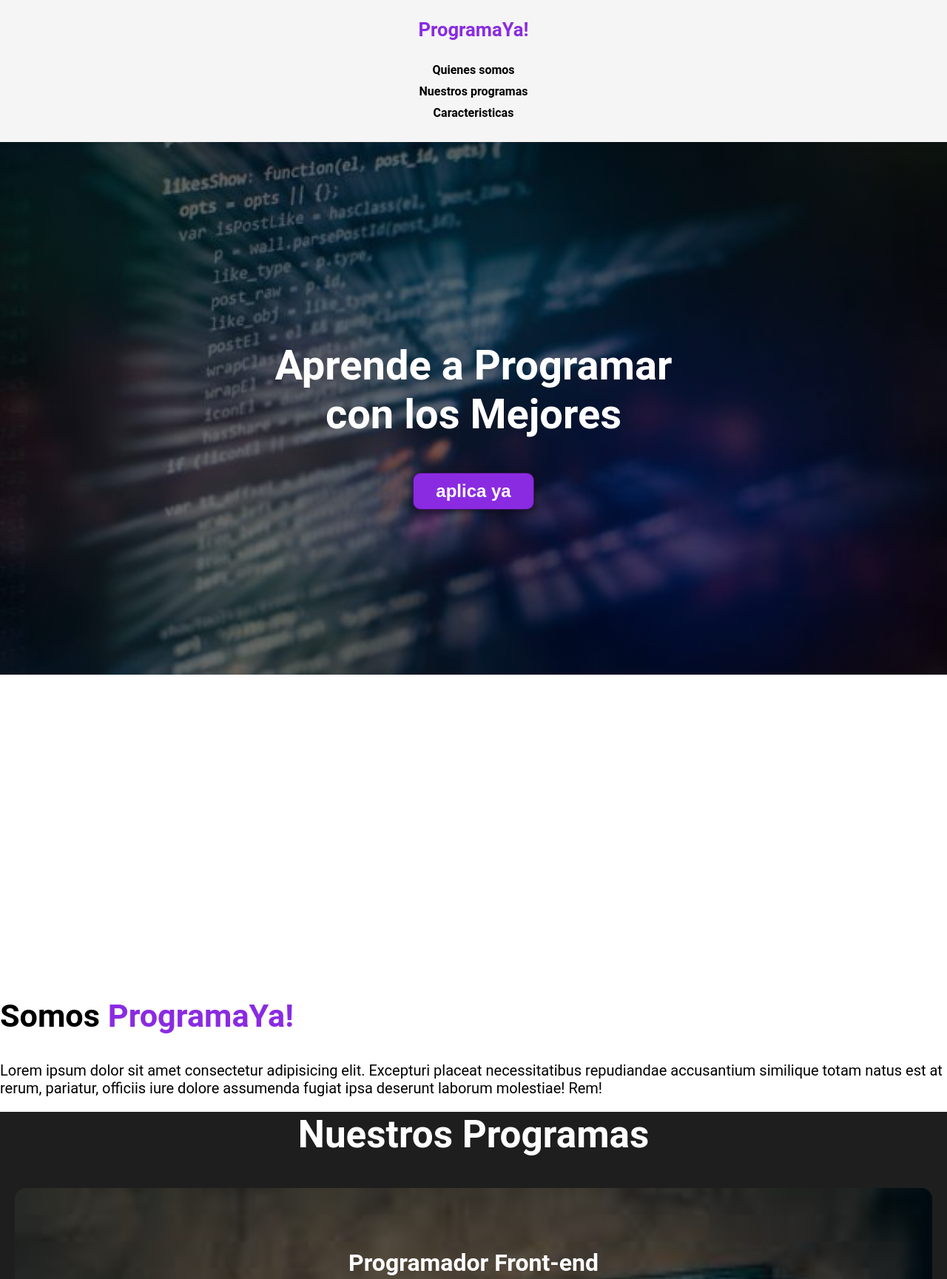
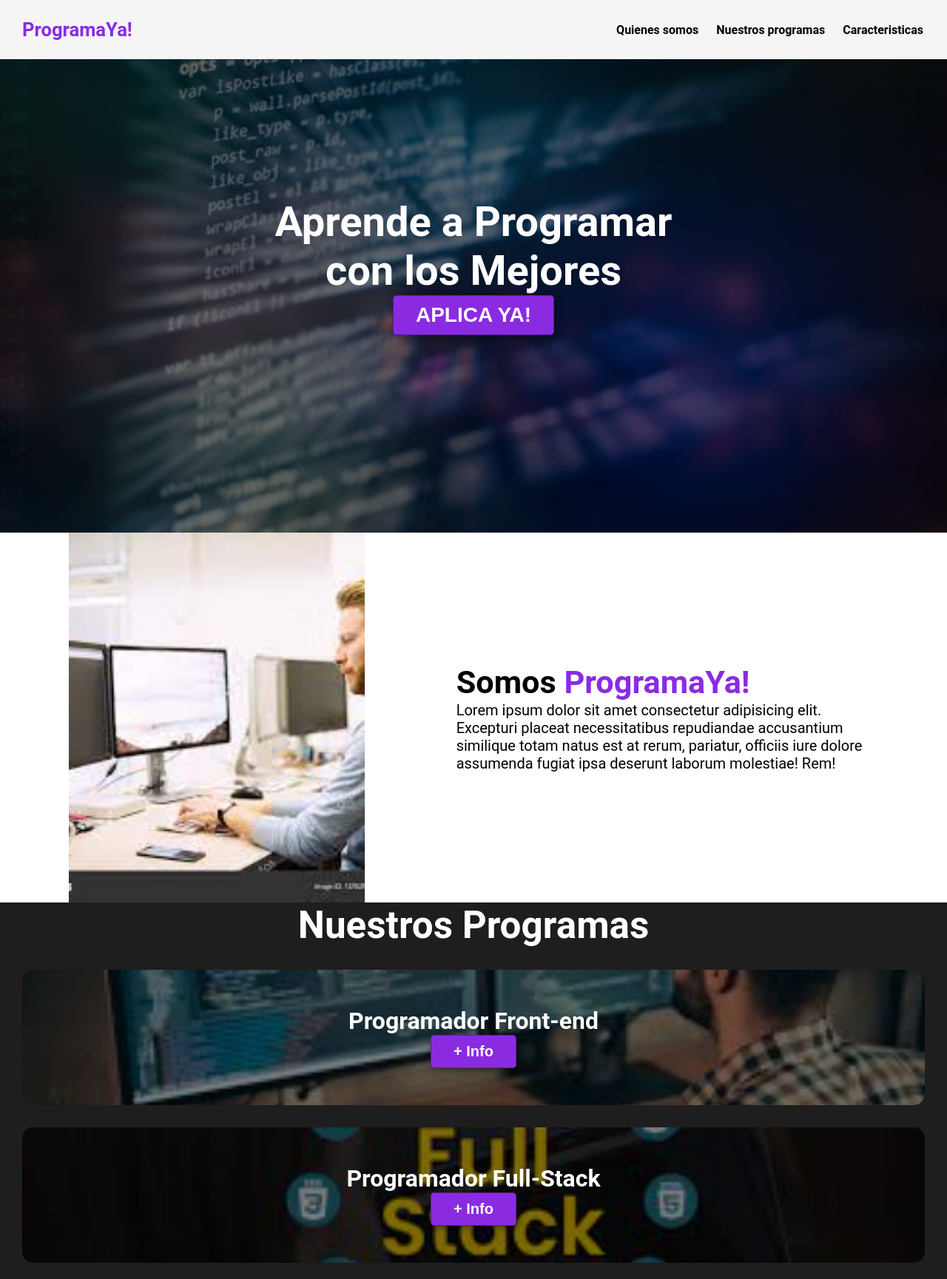
Before and after one commit to GermanGut/Programa-ya, a website: page views/home.html in a window 1280 px wide. Shown: the top 1729 px of the page at 74% size. Drawn offline with Linux system fonts and the light colour scheme.

Commit message:
media starting

```diff
--- a/public/styles.css
+++ b/public/styles.css
@@ -1,33 +1,6 @@
 * {
     box-sizing: border-box;
-}
-
-html {
-    scroll-behavior: smooth;
-}
-
-h1 {
-    font-size: 3.5em;
-}
-
-h2 {
-    font-size: 2.7em;
-}
-
-h3 {
-    font-size: 2em;
-}
-
-p {
-    font-size: 1.25em;
-}
-
-ul {
-    list-style: none;
-}
-
-li {
-    font-size: 1.5em;
+    margin: 0;
 }
 
 body {
@@ -35,12 +8,21 @@ body {
     margin: 0;
 }
 
+html {scroll-behavior: smooth;}
+
+h1 {font-size: 3.5em;}
+h2 {font-size: 2.7em;}
+h3 {font-size: 2em;}
+p {font-size: 1.25em;}
+ul {list-style: none;}
+li {font-size: 1.5em;}
+
 button {
-    font-size: 1.5em;
+    font-size: 1.25em;
     font-weight: bold;
     padding: 10px 30px;
-    border-radius: 10px;
-    border: 1px solid rgba(0, 0, 0, 0.5);
+    border-radius: 5px;
+    border: 1px solid rgba(0, 0, 0, 0.3);
     box-shadow: 2px 2px 10px rgba(0, 0, 0, 0.5);
     color: white;
     background-color: blueviolet;
@@ -66,7 +48,7 @@ button {
 
 .header__div--logo {
     margin: 0;
-    padding: 25px;
+    padding: 25px 30px;
     font-weight: bold;
     color: blueviolet;
     font-size: 1.6em;
@@ -105,17 +87,23 @@ button {
     flex-direction: column;
     height: 90vh;
     color: white;
-    background-image: linear-gradient(0grad,
+    background-image: linear-gradient(
+            0deg,
             rgba(0, 0, 0, 0.5),
-            rgba(0, 0, 0, 0.5)), url(/images/code-abstract-computer.jpg);
+            rgba(0, 0, 0, 0.5)
+            )
+            ,url(/images/code-abstract-computer.jpg);
     background-repeat: no-repeat;
     background-size: cover;
     background-position: center center;
-
 }
 
 .banner h1 {
     color: white;
+}
+
+.banner button{
+    font-size: 1.75em;
 }
 
 .somosProYa__img {
@@ -134,7 +122,7 @@ button {
 }
 
 .nuestrosprogramas .carta {
-    padding: 150px 0px;
+    padding: 150px 12px;
 }
 
 .nuestrosprogramas h2 {
@@ -147,10 +135,10 @@ button {
 }
 
 .nuestrosprogramas .carta {
-    background-repeat: no-repeat;
+    background-position: center center;
     background-size: cover;
-    padding: 50px;
-    margin: 20px;
+    padding: 50px 0px;
+    margin: 30px;
     border-radius: 15px;
 }
 
@@ -172,9 +160,9 @@ button {
             rgba(0, 0, 0, 0.5)), url(/images/python.jpg);
 }
 
-#caracteristicas {
+.caracteristicas__div {
     text-align: center;
-    padding: 200px 12px;
+    padding: 250px 12px;
 }
 
 #caracteristicas li {
@@ -188,7 +176,7 @@ button {
     justify-content: center;
     align-items: center;
     text-align: center;
-    background-color: rgb(39, 30, 30);
+    background-color: rgb(30, 30, 30);
     color: white;
     height: 80vh;
 }
@@ -198,7 +186,7 @@ button {
 }
 
 #aplicaya button{
-    font-size: 15vh;
+    font-size: 5vh;
 }
 
 .footer{
@@ -218,3 +206,53 @@ button {
     justify-content: center;
     align-items: flex-end;
 }
+
+
+/* MEDIA */
+@media (min-width:720px) {
+.header{
+    position: fixed;
+    width: 100%;
+}
+
+.header__div{
+    flex-direction: row;
+    justify-content: space-between;
+}
+
+.header__nav{
+    flex-direction: row;
+    padding-bottom: 0;
+    padding-right: 20px;
+}
+
+.somosProYa__container{
+    display: flex;
+    justify-content: space-evenly;
+
+}
+
+.somosProYa__texto{
+    width: 50%;
+    max-width: 600px;
+    text-align: initial;
+    padding-left: 30px;
+    display: flex;
+    flex-direction: column;
+    justify-content: center;
+}
+
+.somosProYa h2{
+    margin-top: 0px;
+}
+
+.somosProYa__container__img{
+    background-image: url('/images/programmer.jpg');
+    background-size: cover;
+    background-position: center center;
+    height: 500px;
+    width: 400px;
+}
+
+
+}
--- a/views/home.html
+++ b/views/home.html
@@ -13,26 +13,30 @@
     <header class="header">
         <div class="header__div">
             <p class="header__div--logo">ProgramaYa!</p>
-        </div>
             <nav class="header__nav">
                 <a href="#somosProYa">Quienes somos</a>
                 <a href="#nuestrosprogramas">Nuestros programas</a>
                 <a href="#caracteristicas">Caracteristicas</a>
             </nav>
+        </div>
     </header>
     <main>
         <section class="banner" id="somosProYa">
             <h1>Aprende a Programar <br> con los Mejores</h1>
-            <button>aplica ya</button>
+            <button>APLICA YA!</button>
         </section>
         <section class="somosProYa">
-            <div class="somosProYa__img"></div>
+            <div class="somosProYa__container">
+            <div class="somosProYa__container__img"></div>
+            <div class="somosProYa__texto">
                 <h2>Somos <span class="color--acento">ProgramaYa!</span></h2>
                 <p>Lorem ipsum dolor sit amet consectetur adipisicing elit. Excepturi placeat necessitatibus repudiandae
                     accusantium similique totam natus est at rerum, pariatur, officiis iure dolore assumenda fugiat ipsa
                     deserunt laborum molestiae! Rem!</p>
             </div>
+            </div>
         </section>
+
         <section class="nuestrosprogramas" id="nuestrosprogramas">
             <div class="nuestrosprogramas--div">
                 <h2>Nuestros Programas</h2>
@@ -64,23 +68,28 @@
                 </div>
             </div>
         </section>
+
         <section class="caracteristicas" id="caracteristicas">
-            <div>
+            <div class="caracteristicas__div">
                 <ul>
-                    <li><a href="#">100% online</a></li>
-                    <li><a href="#">Flexibilidad de horario</a></li>
-                    <li><a href="#">Soporte 1:1</a></li>
-                    <li><a href="#">Asistencia financiera</a></li>
+                    <li>100% online</a></li>
+                    <li>Flexibilidad de horario</a></li>
+                    <li>Soporte 1:1</a></li>
+                    <li>Asistencia financiera</a></li>
                 </ul>
             </div>
         </section>
+
         <section class="aplicaya" id="aplicaya">
             <h2>Listo para programar?</h2>
-            <button>Aplica ya</button>
+            <button>APLICA YA!</button>
         </section>
     </main>
     <footer class="footer">
+        <div class="footer__container">
             <p>&copy Programa Ya 2022</p>
+        </div>
     </footer>
 </body>
+
 </html>
```
Also changed, not shown: public/images/programmer.jpg (added). Lines whose indentation alone changed are shown as unchanged.
